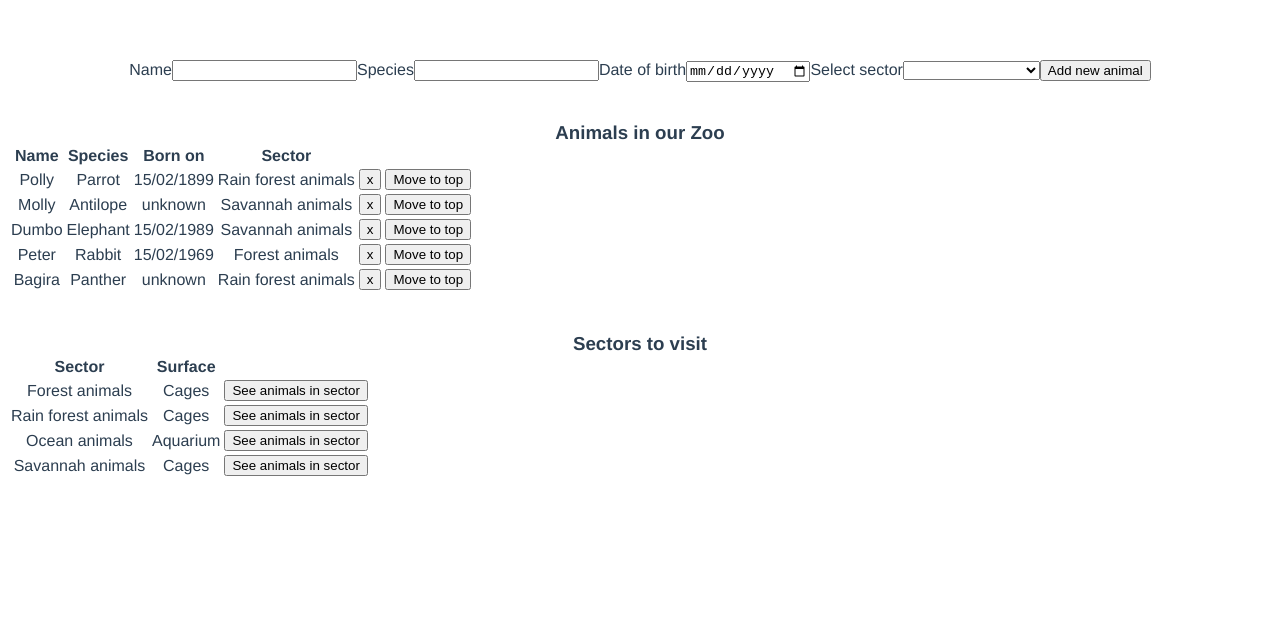
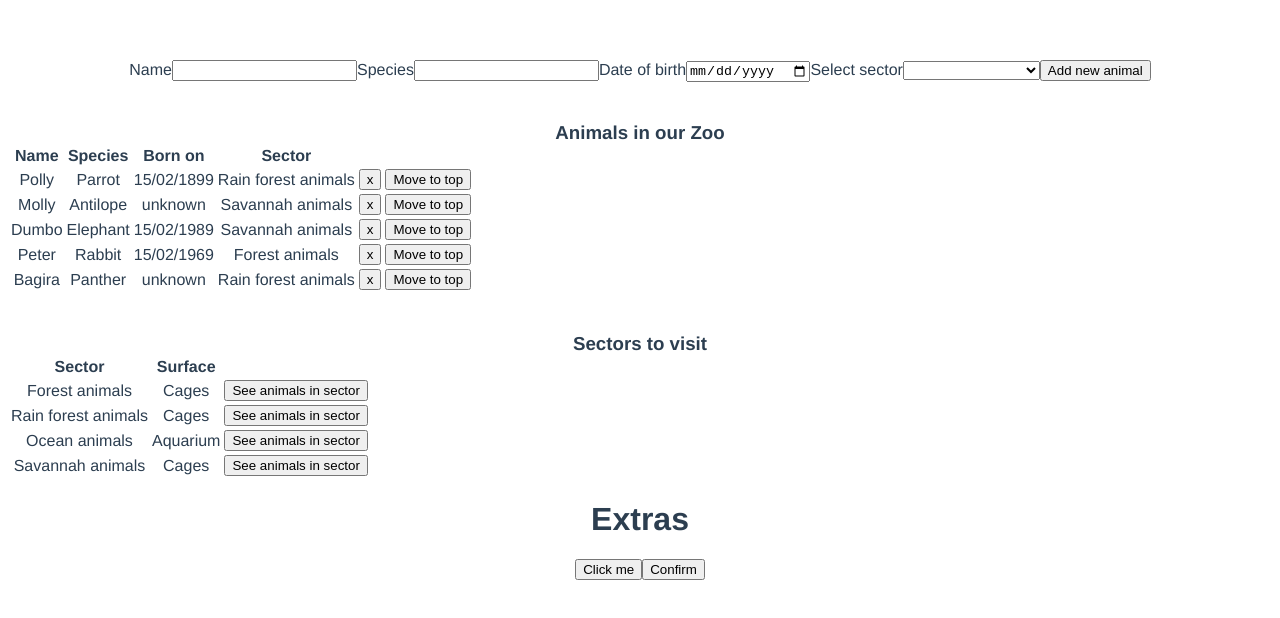
Before and after one commit to pedja77/Zoo, a Vue app: page / in a window 1280 px wide. Shown: the top 618 px of the page. Built offline with nearby package versions, Linux system fonts and the light colour scheme.

Commit message:
started extras

```diff
--- a/src/App.vue
+++ b/src/App.vue
@@ -1,16 +1,23 @@
 <template>
   <div id="app">
     <AnimalsList></AnimalsList>
+    <h1>Extras</h1>
+    <ButtonDisabledAfter></ButtonDisabledAfter>
+    <ButtonConfirm />
   </div>
 </template>
 
 <script>
 import AnimalsList from './components/AnimalsList.vue'
+import ButtonDisabledAfter from './components/ButtonDisabledAfter.vue'
+import ButtonConfirm from './components/ButtonConfirm.vue'
 
 export default {
   name: 'app',
   components: {
-    AnimalsList
+    AnimalsList,
+    ButtonDisabledAfter,
+    ButtonConfirm
   }
 }
 </script>
--- /dev/null
+++ b/src/components/ButtonConfirm.vue
@@ -0,0 +1,13 @@
+<template>
+  <button @click="confirm">{{ label }}</button>
+</template>
+
+<script>
+export default {
+  data() {
+      return {
+          label: 'Confirm'
+      }
+  }
+}
+</script>
--- /dev/null
+++ b/src/components/ButtonDisabledAfter.vue
@@ -0,0 +1,21 @@
+<template>
+  <button @click="disableMe" :disabled="isDisabled">Click me</button>
+</template>
+
+<script>
+export default {
+  data() {
+      return {
+          isDisabled: false
+      }
+  },
+  methods: {
+      disableMe() {
+          this.isDisabled = true;
+          setTimeout(() => {
+              this.isDisabled = false
+          }, 10000);
+      }
+  }
+}
+</script>
```
